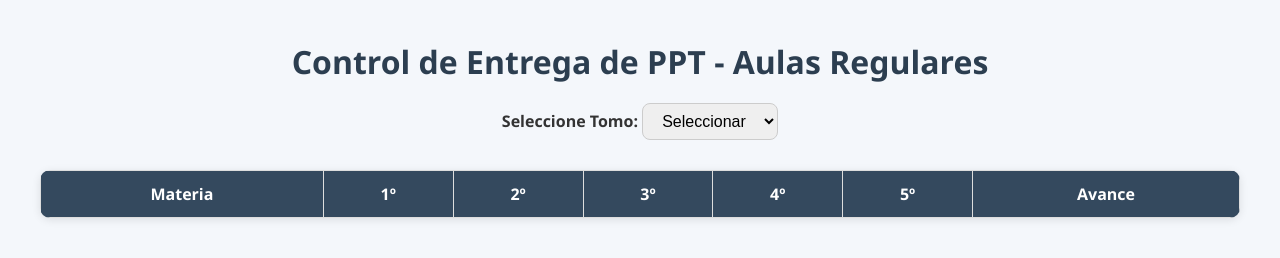
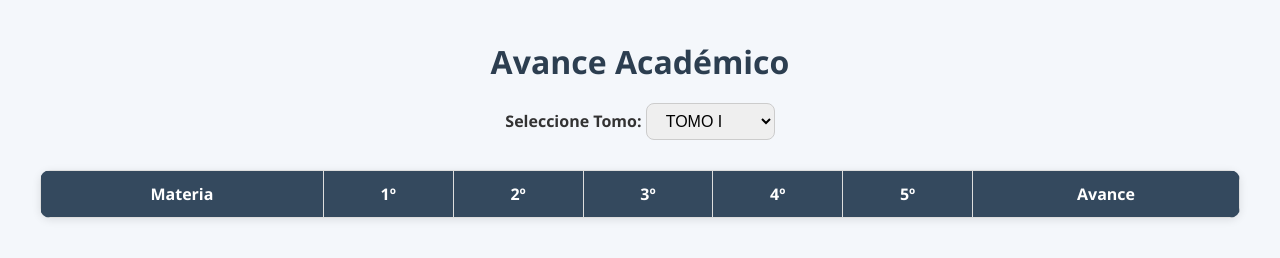
Before and after one commit to classroomseleccion-pixel/Materiales_Aulas_Regulares, a plain HTML site: page index.html in a window 1280 px wide. Drawn offline with Linux system fonts and the light colour scheme; no server answers.

Commit message:
Add files via upload

```diff
--- a/index.html
+++ b/index.html
@@ -2,7 +2,7 @@
 <html lang="es">
 <head>
   <meta charset="UTF-8">
-  <title>Control de Entrega de PPT - Aulas Regulares</title>
+  <title>Material Aulas Regulares</title>
   <style>
     body {
       font-family: "Segoe UI", Tahoma, Geneva, Verdana, sans-serif;
@@ -52,11 +52,10 @@
   </style>
 </head>
 <body>
-  <h1>Control de Entrega de PPT - Aulas Regulares</h1>
+  <h1>Avance Académico</h1>
   <div class="controls">
     <label for="tomoSelect"><b>Seleccione Tomo:</b></label>
     <select id="tomoSelect">
-      <option value="Seleccionar">Seleccionar</option>
       <option value="I">TOMO I</option>
       <option value="II">TOMO II</option>
       <option value="III">TOMO III</option>
@@ -89,7 +88,6 @@
 
     // Estructura de materias y casillas habilitadas
     const materias = [
-
     { nombre: "ECONOMÍA", grados: [0,0,1,1,1] },
     { nombre: "GEOGRAFÍA", grados: [1,1,1,1,1] },
     { nombre: "HISTORIA_DEL_PERÚ", grados: [1,1,1,1,1] },
@@ -110,7 +108,6 @@
     { nombre: "GEOMETRÍA", grados: [1,1,1,1,1] },
     { nombre: "RAZONAMIENTO MATEMÁTICO", grados: [1,1,1,1,1] },
     { nombre: "TRIGONOMETRÍA", grados: [1,1,1,1,1] }
-
     ];
 
     let tomoActual = "I";
@@ -171,7 +168,7 @@
       });
     }
 
-    // Cargar desde Google Sheets filtrando por tomo actual
+    // Cargar desde Google Sheets filtrando solo el tomo actual
     async function cargarDesdeSheets() {
       let res = await fetch(SCRIPT_URL);
       let data = await res.json();
@@ -198,14 +195,12 @@ async function cargarDesdeSheets() {
       estado[key] = seleccionado;
 
       guardarEnSheets(tomoActual, materia, grado, index, seleccionado);
-
       construirTabla(); // refrescar % dinámicamente
     }
 
-    // Cambio de Tomo → limpiar vista y cargar datos correspondientes
+    // Cambio de Tomo → recargar registros correspondientes
     document.getElementById("tomoSelect").addEventListener("change", e => {
       tomoActual = e.target.value;
-      construirTabla();
       cargarDesdeSheets();
     });
 
```
Lines whose indentation alone changed are shown as unchanged.
